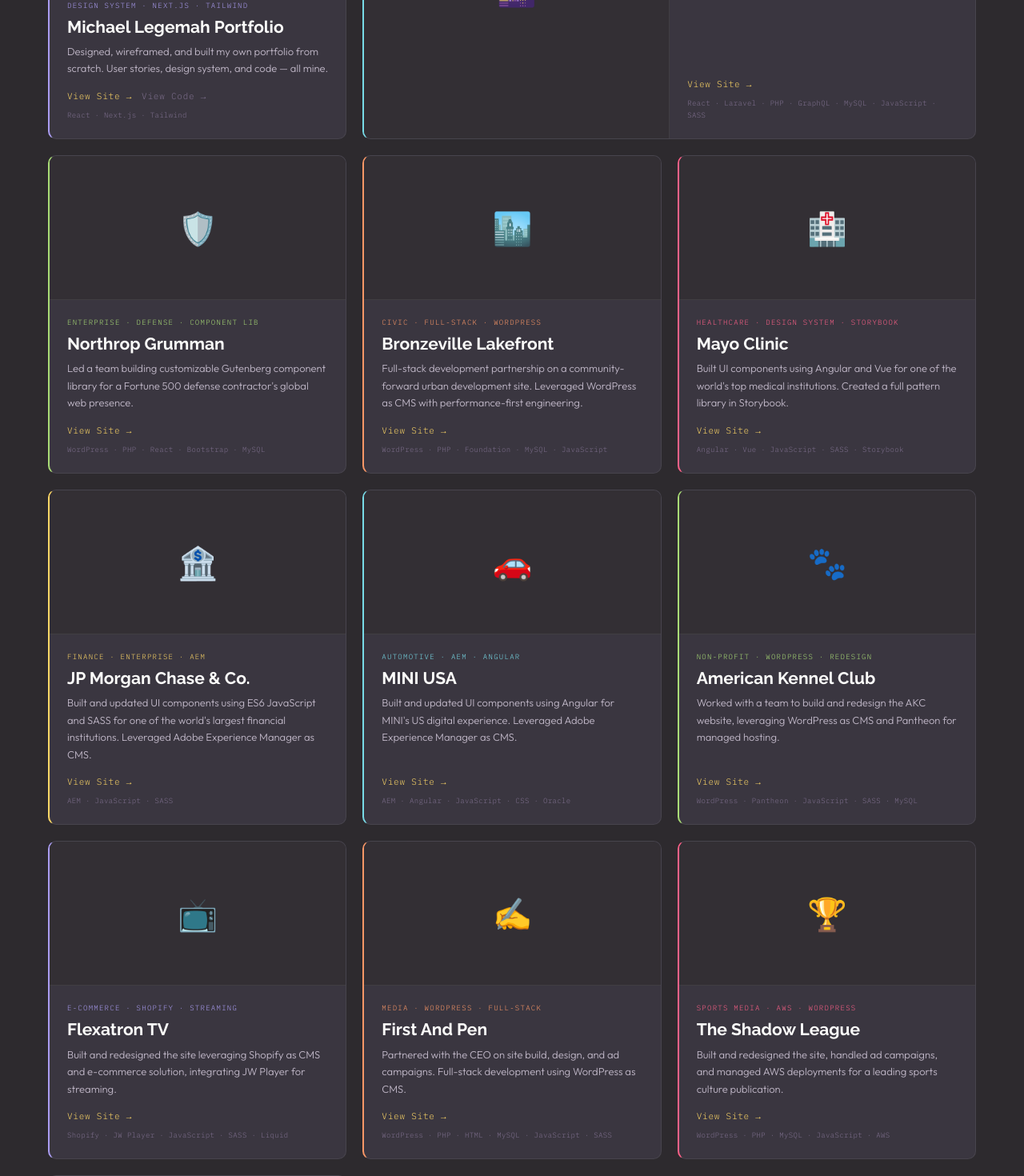
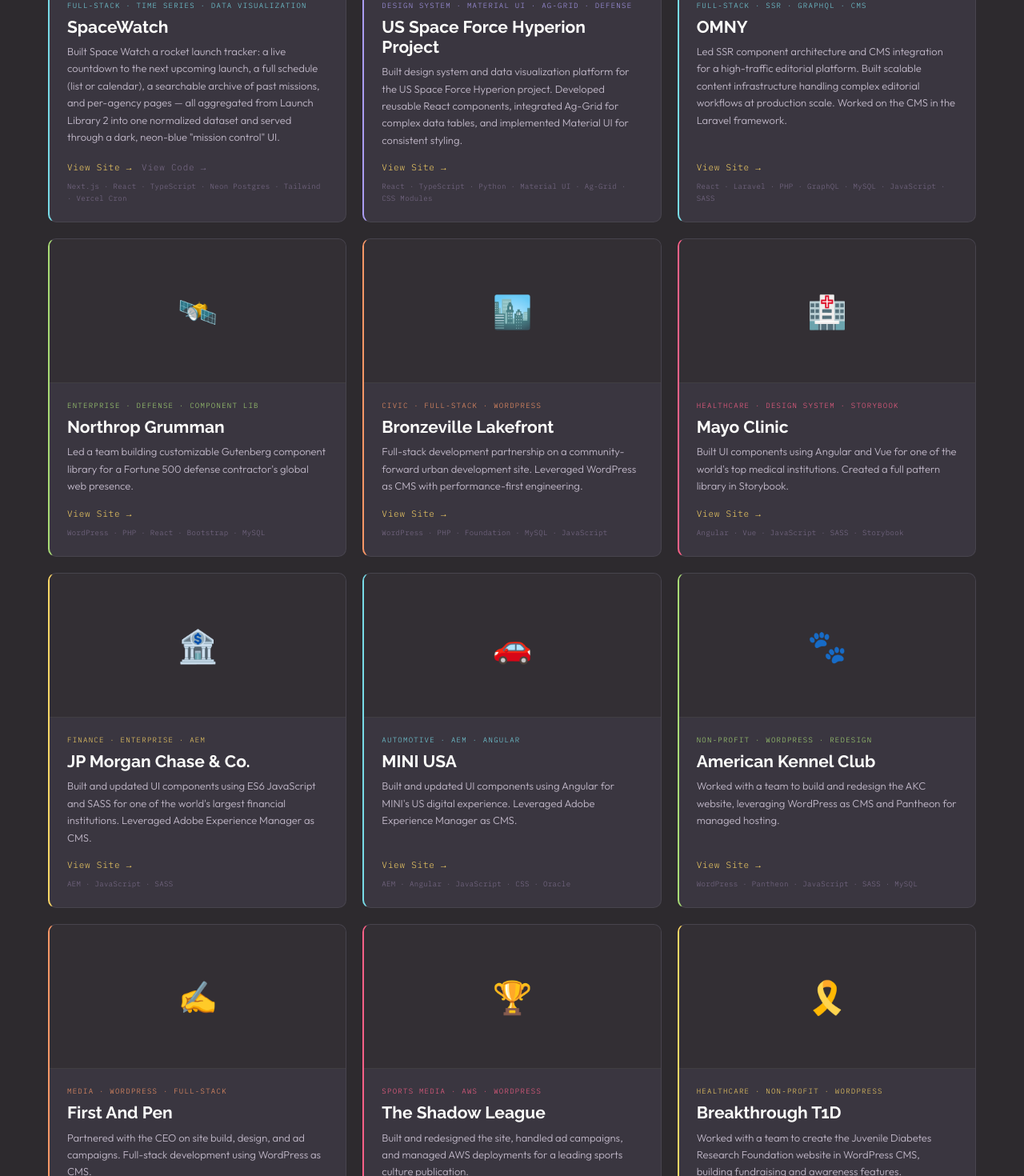
Before and after one commit to MikeLegemah5799/mleg-nextjs, a Next.js app: page /projects in a window 1280 px wide. Shown: the part 1040-2510 px from the top of the page at 80% size. Built offline with nearby package versions, Linux system fonts and the light colour scheme.

Commit message:
added projects

```diff
--- a/app/projects/page.tsx
+++ b/app/projects/page.tsx
@@ -34,25 +34,35 @@
     category: ['AI / ML', 'Full-Stack'],
   },
   {
-    id: 'portfolio', accent: s.accP,
-    title: 'Michael Legemah Portfolio',
-    tag: 'Design System · Next.js · Tailwind', tagColor: 'var(--purple)',
-    desc: 'Designed, wireframed, and built my own portfolio from scratch. User stories, design system, and code — all mine.',
-    stack: 'React · Next.js · Tailwind',
-    siteUrl: 'https://mleg.tech/',
-    codeUrl: 'https://github.com/MikeLegemah5799/mleg-portfolio',
-    emoji: '🖥️',
-    category: ['Full-Stack'],
+    id: 'spacewatch', accent: s.accC,
+    title: 'SpaceWatch',
+    tag: 'Full-Stack · Time Series · Data Visualization', tagColor: 'var(--cyan)',
+    desc: 'Built Space Watch a rocket launch tracker: a live countdown to the next upcoming launch, a full schedule (list or calendar), a searchable archive of past missions, and per-agency pages — all aggregated from Launch Library 2 into one normalized dataset and served through a dark, neon-blue "mission control" UI.',
+    stack: 'Next.js · React · TypeScript · Neon Postgres · Tailwind · Vercel Cron',
+    siteUrl: 'https://spacewatch-84e42r46f-mike-legemahs-projects.vercel.app/',
+    codeUrl: 'https://github.com/MikeLegemah5799/spacewatch',
+    emoji: '👩🏿‍🚀',
+    category: ['Full-Stack', 'Time Series', 'Data Visualization'],
   },
   {
-    id: 'omny', wide: true, accent: s.accC,
-    title: 'OMNY Platform',
+    id: 'hyperion', accent: s.accP,
+    title: 'US Space Force Hyperion Project',
+    tag: 'Design System · Material UI · Ag-Grid · Defense', tagColor: 'var(--purple)',
+    desc: 'Built design system and data visualization platform for the US Space Force Hyperion project. Developed reusable React components, integrated Ag-Grid for complex data tables, and implemented Material UI for consistent styling.',
+    stack: 'React · TypeScript · Python · Material UI · Ag-Grid · CSS Modules',
+    siteUrl: 'https://www.ssc.spaceforce.mil/',
+    emoji: '🚀',
+    category: ['Full-Stack', 'Enterprise', 'Time Series', 'Data Visualization', 'Department of Defense '],
+  },
+  {
+    id: 'omny', accent: s.accC,
+    title: 'OMNY',
     tag: 'Full-Stack · SSR · GraphQL · CMS', tagColor: 'var(--cyan)',
     desc: 'Led SSR component architecture and CMS integration for a high-traffic editorial platform. Built scalable content infrastructure handling complex editorial workflows at production scale. Worked on the CMS in the Laravel framework.',
     stack: 'React · Laravel · PHP · GraphQL · MySQL · JavaScript · SASS',
     siteUrl: 'https://omny.info/',
-    emoji: '🌆',
-    category: ['Full-Stack', 'Enterprise'],
+    emoji: '🚇',
+    category: ['Full-Stack', 'Enterprise', 'E-Commerce'],
   },
   {
     id: 'northrop', accent: s.accG,
@@ -61,7 +71,7 @@
     desc: 'Led a team building customizable Gutenberg component library for a Fortune 500 defense contractor\'s global web presence.',
     stack: 'WordPress · PHP · React · Bootstrap · MySQL',
     siteUrl: 'https://www.northropgrumman.com/',
-    emoji: '🛡️',
+    emoji: '🛰️',
     category: ['Enterprise', 'Full-Stack'],
   },
   {
@@ -82,7 +92,7 @@
     stack: 'Angular · Vue · JavaScript · SASS · Storybook',
     siteUrl: 'https://www.mayoclinic.org/',
     emoji: '🏥',
-    category: ['Enterprise', 'Full-Stack'],
+    category: ['Enterprise', 'Full-Stack', 'Healthcare'],
   },
   {
     id: 'jpmc', accent: s.accY,
@@ -115,16 +125,6 @@
     category: ['Full-Stack'],
   },
   {
-    id: 'flexatron', accent: s.accP,
-    title: 'Flexatron TV',
-    tag: 'E-Commerce · Shopify · Streaming', tagColor: 'var(--purple)',
-    desc: 'Built and redesigned the site leveraging Shopify as CMS and e-commerce solution, integrating JW Player for streaming.',
-    stack: 'Shopify · JW Player · JavaScript · SASS · Liquid',
-    siteUrl: 'https://flexatron.tv/',
-    emoji: '📺',
-    category: ['E-Commerce', 'Full-Stack'],
-  },
-  {
     id: 'firstpen', accent: s.accO,
     title: 'First And Pen',
     tag: 'Media · WordPress · Full-Stack', tagColor: 'var(--orange)',
@@ -146,13 +146,43 @@
   },
   {
     id: 'jdrf', accent: s.accY,
-    title: 'JDRF',
+    title: 'Breakthrough T1D',
     tag: 'Healthcare · Non-profit · WordPress', tagColor: 'var(--yellow)',
     desc: 'Worked with a team to create the Juvenile Diabetes Research Foundation website in WordPress CMS, building fundraising and awareness features.',
     stack: 'WordPress · PHP · jQuery · Bootstrap · MySQL',
-    siteUrl: 'https://www.jdrf.org/',
+    siteUrl: 'https://www.breakthrought1d.org/',
     emoji: '🎗️',
     category: ['Full-Stack'],
+  },
+  {
+    id: 'charlie', accent: s.accC,
+    title: 'MBTA Charlie Card',
+    tag: 'Full-Stack · SSR · GraphQL · CMS', tagColor: 'var(--cyan)',
+    desc: 'Led SSR component architecture and CMS integration for a high-traffic editorial platform. Built scalable content infrastructure handling complex editorial workflows at production scale. Worked on the CMS in the Laravel framework.',
+    stack: 'React · Laravel · PHP · GraphQL · MySQL · JavaScript · SASS',
+    siteUrl: 'https://charlie.mbta.com/',
+    emoji: '🚇',
+    category: ['Full-Stack', 'Enterprise', 'E-Commerce'],
+  },
+  {
+    id: 'aldtrucking', accent: s.accP,
+    title: 'ALD Trucking',
+    tag: 'Logistics · WordPress · Full-Stack', tagColor: 'var(--purple)',
+    desc: 'Built the site on WordPress using custom Gutenberg blocks.',
+    stack: 'WordPress · PHP · MySQL',
+    siteUrl: 'https://aldtrucking.com/',
+    emoji: '🚛',
+    category: ['Full-Stack', 'WordPress', 'Logistics'],
+  },
+  {
+    id: 'ai2c', accent: s.accG,
+    title: 'US Army AI2C IDE',
+    tag: 'AI · Defense · IDE', tagColor: 'var(--green)',
+    desc: 'Built a dedicated AI IDE for the US Army.',
+    stack: 'TypeScript · React · Go · gRPC · Streamlit · Python',
+    siteUrl: 'https://ai2c.army.mil/',
+    emoji: '🪖',
+    category: ['Full-Stack', 'AI / ML', 'Defense', 'IDE'],
   },
 ];
 
```
